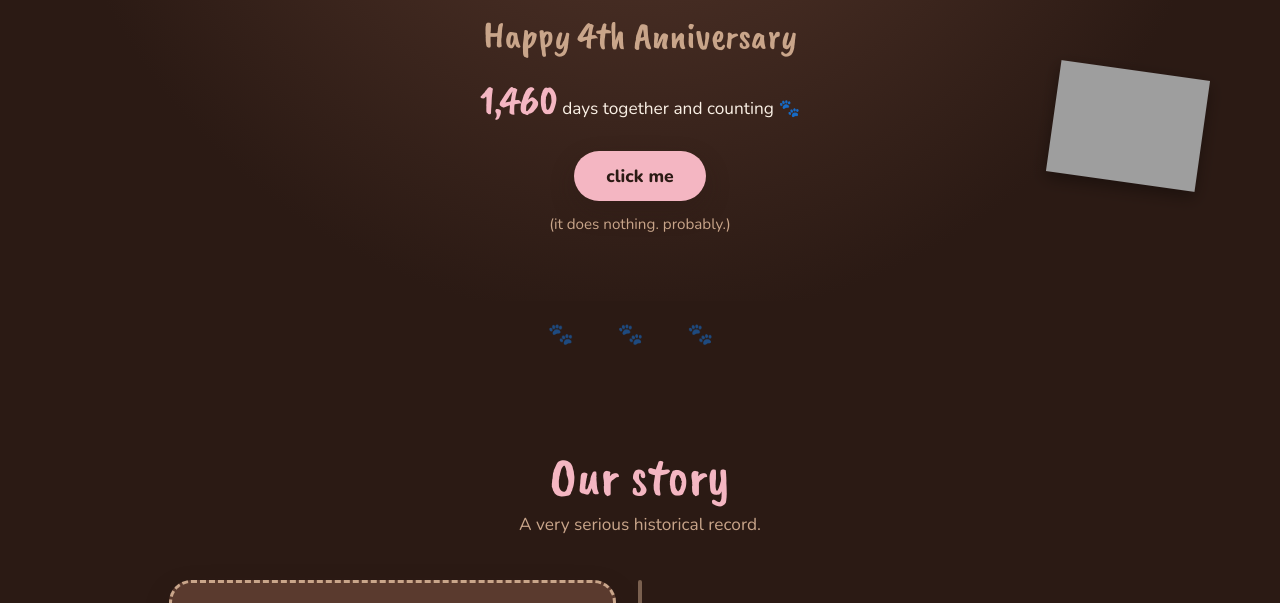
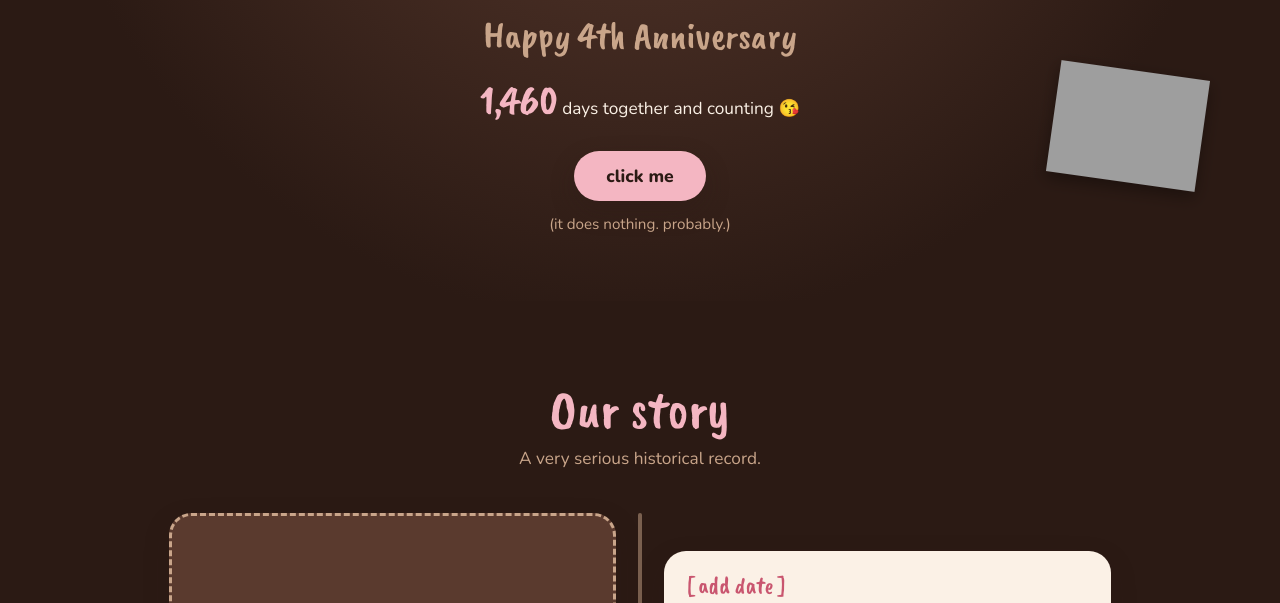
Before and after one commit to kukkieman/24-11-2026, a plain HTML site: page index.html in a window 1280 px wide. Shown: the part 592-1195 px from the top of the page. Drawn offline with nearby package versions, Linux system fonts and the light colour scheme; grey boxes are pictures that could not be loaded.

Commit message:
Update index.html

```diff
--- a/index.html
+++ b/index.html
@@ -32,11 +32,11 @@
   <p class="kicker">breaking news for Juhi (a.k.a. momo)</p>
   <h1><span>Four years.</span> <span>FOUR.</span> <span>And you’re still here??</span> <span class="pink">Brave.</span></h1>
   <p class="hero-line">Happy 4th Anniversary</p>
-  <p class="counter"><strong id="days">0</strong> days together and counting <span aria-hidden="true">🐾</span></p>
+  <p class="counter"><strong id="days">0</strong> days together and counting <span aria-hidden="true"></span>😘</p>
   <button class="btn" id="clickme" type="button">click me</button>
   <p class="micro" id="micro" aria-live="polite">(it does nothing. probably.)</p>
 </section>
-<div class="divider" aria-hidden="true">🐾 🐾 🐾</div>
+
 <section id="story" class="wrap">
   <h2>Our story</h2>
   <p class="sub">A very serious historical record.</p>
@@ -48,7 +48,7 @@
     <li class="moment rv"><img class="asset photo" data-base="assets/photos/photo-5" alt="Photo placeholder for moment 5"><div class="text"><time>[ add date ]</time><p>TODO: the latest chapter. Plot twist: it is still going.</p><img class="asset sticker mini" data-base="assets/memes/cat-meme-4" alt="Cat meme reaction"></div></li>
   </ol>
 </section>
-<div class="divider" aria-hidden="true">🐾 🐾 🐾</div>
+
 <section id="reasons" class="wrap">
   <h2>Reasons I love you</h2>
   <p class="sub">Tap a card. Science says it is fun.</p>
@@ -66,7 +66,7 @@
     <img class="asset sticker mini" data-base="https://media.giphy.com/media/iY25xIloX4bkwhcJJG/giphy" data-exts="gif" alt="Favourite animated reaction three">
   </div>
 </section>
-<div class="divider" aria-hidden="true">🐾 🐾 🐾</div>
+
 <section id="video" class="wrap">
   <h2>How it all led to the question</h2>
   <p class="sub">Now showing: a very important film.</p>
```
